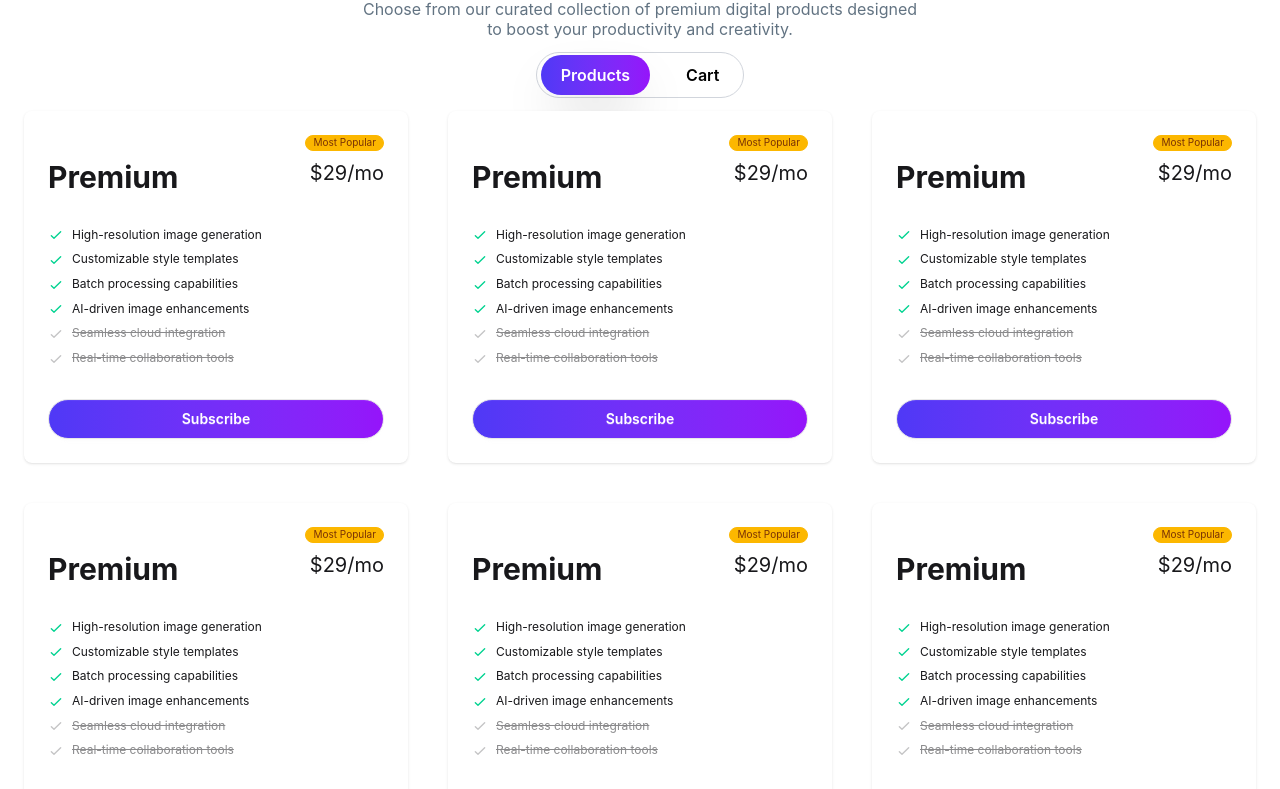
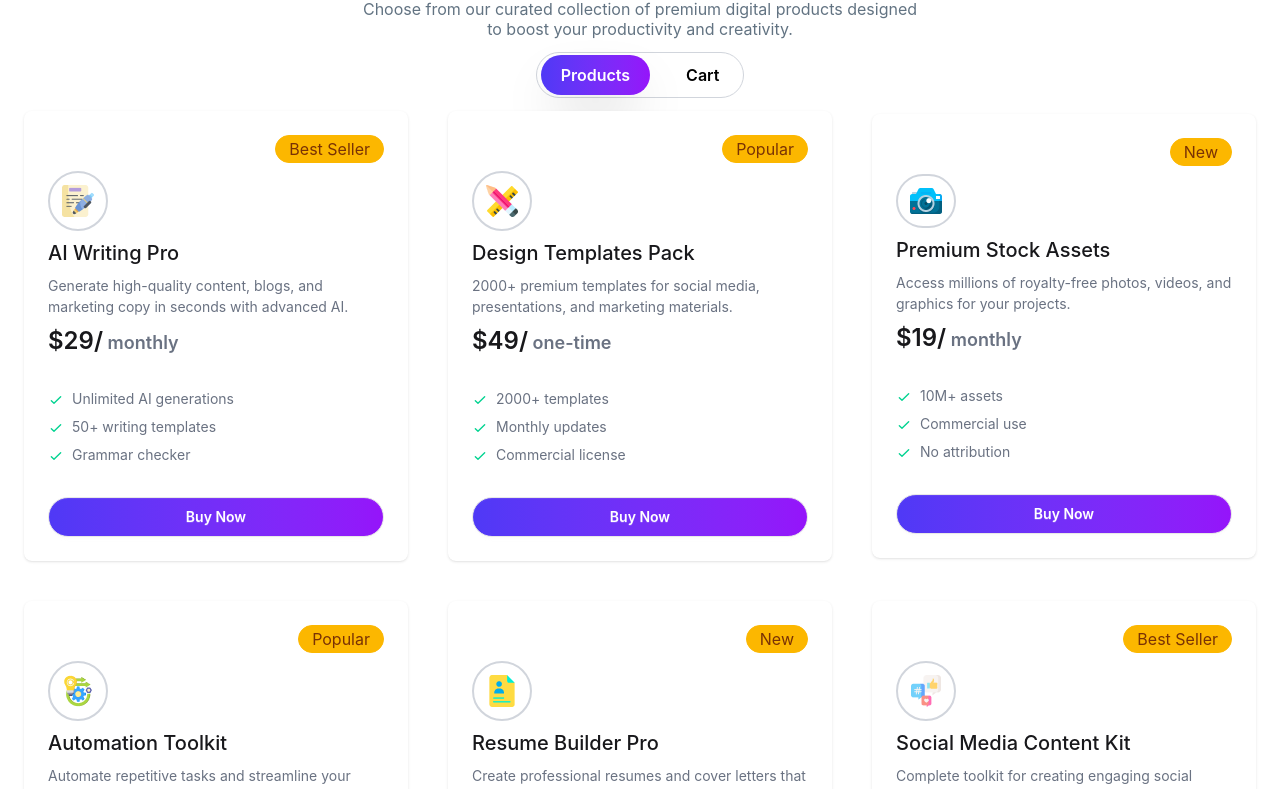
Before and after one commit to farhangalib-1/DigiTools, a React (Vite) app: page / in a window 1280 px wide. Shown: the part 1140-1929 px from the top of the page. Built offline with nearby package versions, Linux system fonts and the light colour scheme.

Commit message:
Product Cart Section is added

```diff
--- a/public/Product.json
+++ b/public/Product.json
@@ -12,7 +12,7 @@
       "50+ writing templates",
       "Grammar checker"
     ],
-    "icon": "ai-writing"
+    "icon": "../src/assets/products/writing_2327400 1.png"
   },
   {
     "id": 2,
@@ -27,7 +27,7 @@
       "Monthly updates",
       "Commercial license"
     ],
-    "icon": "design-pack"
+    "icon": "../src/assets/products/design-tool.png"
   },
   {
     "id": 3,
@@ -42,7 +42,7 @@
       "Commercial use",
       "No attribution"
     ],
-    "icon": "stock-assets"
+    "icon": "../src/assets/products/Group.png"
   },
   {
     "id": 4,
@@ -57,7 +57,7 @@
       "API access",
       "Custom workflows"
     ],
-    "icon": "automation"
+    "icon": "../src/assets/products/operation.png"
   },
   {
     "id": 5,
@@ -72,7 +72,7 @@
       "ATS optimization",
       "Export to PDF"
     ],
-    "icon": "resume"
+    "icon": "../src/assets/products/portfolio.png"
   },
   {
     "id": 6,
@@ -87,6 +87,6 @@
       "Scheduler included",
       "Analytics dashboard"
     ],
-    "icon": "social-media"
+    "icon": "../src/assets/products/social-media.png"
   }
 ]
--- a/src/components/Card.jsx
+++ b/src/components/Card.jsx
@@ -1,42 +1,34 @@
-const Card = () => {
+const Card = (props) => {
   return (
    <div className="card w-96 bg-base-100 shadow-sm">
   <div className="card-body">
     <div className="flex justify-end">
-    <span className="badge badge-xs badge-warning">Most Popular</span>
+    <span className="badge badge-lg rounded-full badge-warning">{props.tag}</span>
+    </div>
+    <div className="border-2 border-gray-300 p-3 overflow-hidden rounded-full w-fit">
+        <img src={props.icon} alt="" />
     </div>
     <div className="flex justify-between">
-      <h2 className="text-3xl font-bold">Premium</h2>
-      <span className="text-xl">$29/mo</span>
+      <h2 className="text-xl font-medium">{props.name}</h2>
     </div>
+    <div>
+        <p className="text-gray-500">{props.description}</p>
+    </div>
+    <span className="text-2xl font-semibold">${props.price}/<span className="text-lg text-gray-500"> {props.period} </span></span>
     <ul className="mt-6 flex flex-col gap-2 text-xs">
-      <li>
+        {
+            props.features.map(el=>{
+            return  <li>
         <svg xmlns="http://www.w3.org/2000/svg" className="size-4 me-2 inline-block text-success" fill="none" viewBox="0 0 24 24" stroke="currentColor"><path strokeLinecap="round" strokeLinejoin="round" strokeWidth="2" d="M5 13l4 4L19 7" /></svg>
-        <span>High-resolution image generation</span>
+        <span className="text-sm text-gray-500">{el}</span>
       </li>
-      <li>
-        <svg xmlns="http://www.w3.org/2000/svg" className="size-4 me-2 inline-block text-success" fill="none" viewBox="0 0 24 24" stroke="currentColor"><path strokeLinecap="round" strokeLinejoin="round" strokeWidth="2" d="M5 13l4 4L19 7" /></svg>
-        <span>Customizable style templates</span>
-      </li>
-      <li>
-        <svg xmlns="http://www.w3.org/2000/svg" className="size-4 me-2 inline-block text-success" fill="none" viewBox="0 0 24 24" stroke="currentColor"><path strokeLinecap="round" strokeLinejoin="round" strokeWidth="2" d="M5 13l4 4L19 7" /></svg>
-        <span>Batch processing capabilities</span>
-      </li>
-      <li>
-        <svg xmlns="http://www.w3.org/2000/svg" className="size-4 me-2 inline-block text-success" fill="none" viewBox="0 0 24 24" stroke="currentColor"><path strokeLinecap="round" strokeLinejoin="round" strokeWidth="2" d="M5 13l4 4L19 7" /></svg>
-        <span>AI-driven image enhancements</span>
-      </li>
-      <li className="opacity-50">
-        <svg xmlns="http://www.w3.org/2000/svg" className="size-4 me-2 inline-block text-base-content/50" fill="none" viewBox="0 0 24 24" stroke="currentColor"><path strokeLinecap="round" strokeLinejoin="round" strokeWidth="2" d="M5 13l4 4L19 7" /></svg>
-        <span className="line-through">Seamless cloud integration</span>
-      </li>
-      <li className="opacity-50">
-        <svg xmlns="http://www.w3.org/2000/svg" className="size-4 me-2 inline-block text-base-content/50" fill="none" viewBox="0 0 24 24" stroke="currentColor"><path strokeLinecap="round" strokeLinejoin="round" strokeWidth="2" d="M5 13l4 4L19 7" /></svg>
-        <span className="line-through">Real-time collaboration tools</span>
-      </li>
+            })
+        }
+
+
     </ul>
     <div className="mt-6">
-      <button className="btn rounded-full bg-linear-to-r from-[#4F39F6] to-[#9514FA] text-white btn-block">Subscribe</button>
+      <button className="btn rounded-full bg-linear-to-r from-[#4F39F6] to-[#9514FA] text-white btn-block">Buy Now</button>
     </div>
   </div>
 </div>
--- a/src/components/Products.jsx
+++ b/src/components/Products.jsx
@@ -16,7 +16,7 @@ const Products = ({data}) => {
         </div>
         <div className="All Products grid grid-cols-3 w-fit mx-auto gap-10 items-center mt-4">
             {
-                data.map(el=><Card  />)
+                data.map((el, i)=><Card key={i} name={el.name} description={el.description} price={el.price} period={el.period} tag={el.tag} features={el.features} icon={el.icon}/>)
             }
         </div>
     </div>
```
Also changed, not shown: src/assets/products/Group.png (added).
